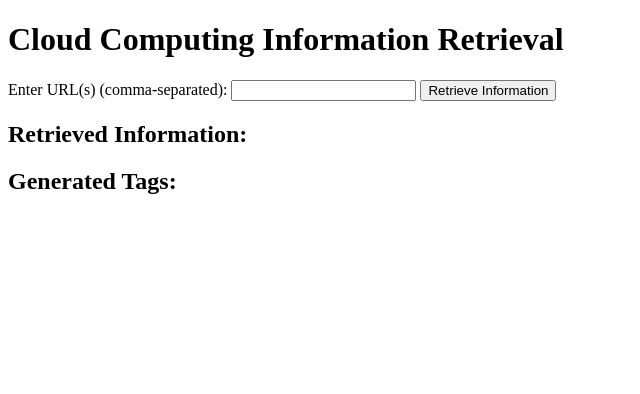
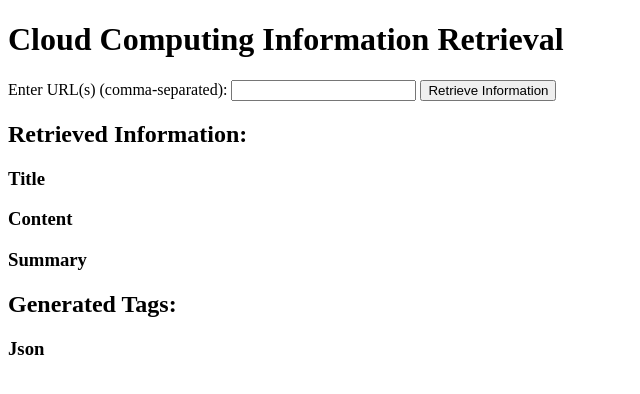
Before and after one commit to kaitech-corp/cloud_scrapper, a FastAPI app: page / in a window 1280 px wide. Shown: the top 394 px of the page, without its empty margins (0-640 px from the left). Run offline with FastAPI, Linux system fonts and the light colour scheme.

Commit message:
feat: info layout

```diff
--- a/main.py
+++ b/main.py
@@ -21,10 +21,12 @@ app.add_middleware(
     allow_headers=["*"],
 )
 
-templates=Jinja2Templates(directory="templates")
+templates = Jinja2Templates(directory="templates")
+
 
 class Urls(BaseModel):
     urls: List[str]
+
 
 @app.post("/scrape")
 async def scrape(urls: Urls):
@@ -42,26 +44,32 @@ async def scrape(urls: Urls):
             date_posted = scraper.scrape_posted_date(url)
             tags = gpt.generate_tags(content)
             summary = gpt.generate_summary(content)
-            json_obj = create_json(title, content, summary, tags, date_posted, url)
+            json_obj = create_json(
+                title, content, summary, tags, date_posted, url)
             storage.store(json_obj)
         except Exception as e:
             raise HTTPException(status_code=500, detail=str(e))
 
-    return {"message": "Scraping completed successfully", "tags": tags, "json": json_obj}
+    return {"message": "Scraping completed successfully",
+            "tags": tags,
+            "json": json_obj,
+            "title": title,
+            "content": content,
+            "summary": summary}
+
 
 @app.get('/', response_class=HTMLResponse)
 async def hello(request: Request):
     """Return a friendly HTTP greeting."""
-    message="It's running!"
+    message = "It's running!"
 
-
-    return templates.TemplateResponse("index.html", {"request": request, "message": message,})
+    return templates.TemplateResponse("index.html", {"request": request, "message": message, })
 
 
 # Execute the application when the script is run
 if __name__ == "__main__":
     # Get the server port from the environment variable
-    server_port=os.environ.get("PORT", "8080")
+    server_port = os.environ.get("PORT", "8080")
 
     # Run the FastAPI application
     uvicorn.run(app, host="0.0.0.0", port=int(server_port))
--- a/templates/index.html
+++ b/templates/index.html
@@ -15,15 +15,27 @@
     </form>
 
     <h2>Retrieved Information:</h2>
-    <div id="information"></div>
+    <h3>Title</h3>
+    <div id="title"></div>
+
+    <h3>Content</h3>
+    <div id="content"></div>
+
+    <h3>Summary</h3>
+    <div id="summary"></div>
 
     <h2>Generated Tags:</h2>
     <div id="tags"></div>
 
+    <h3>Json</h3>
+    <div id="information"></div>
     <script>
         document.getElementById('urlForm').addEventListener('submit', async (e) => {
             e.preventDefault();
             const urls = document.getElementById('urlInput').value.split(',');
+            const titleDiv = document.getElementById('title');
+            const contentDiv = document.getElementById('content');
+            const summaryDiv = document.getElementById('summary');
             const informationDiv = document.getElementById('information');
             const tagsDiv = document.getElementById('tags');
 
@@ -39,9 +51,11 @@
 
                 if (response.ok) {
                     const data = await response.json();
+                    titleDiv.textContent = JSON.stringify(data.title);
+                    contentDiv.textContent = JSON.stringify(data.content);
+                    summaryDiv.textContent = JSON.stringify(data.summary);
+                    tagsDiv.textContent = JSON.stringify(data.tags);
                     informationDiv.textContent = JSON.stringify(data);
-					tagsDiv.textContent = data.tags;
-                    console.log(informationDiv.textContent)
                 } else {
                     informationDiv.textContent = 'Error retrieving information.';
                     tagsDiv.textContent = '';
```
Also changed, not shown: gpt.py (+7 -6 lines).
